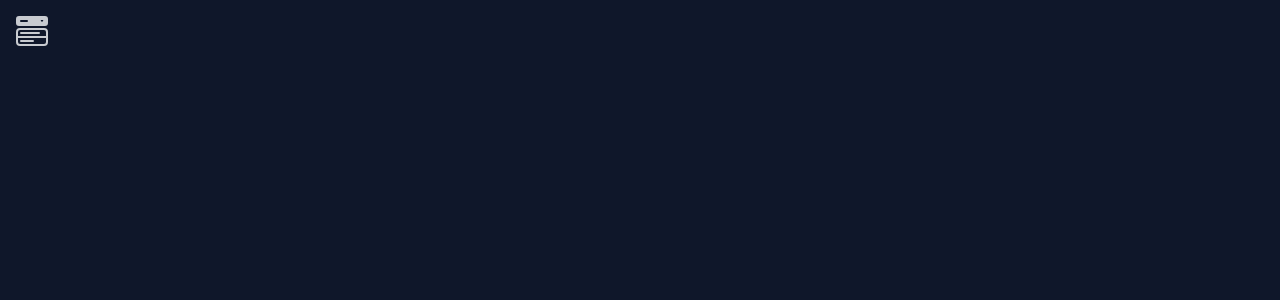
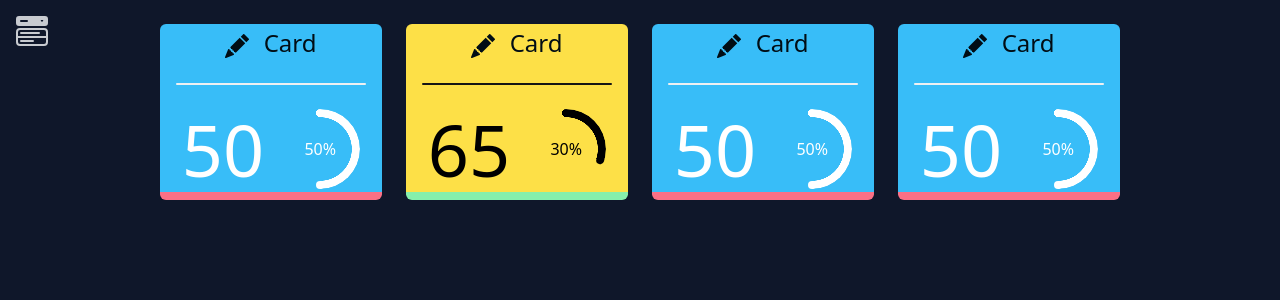
Before and after one commit to Mohitbhatt27/CRM-app, a React (Vite) app: page / in a window 1280 px wide. Shown: the top 300 px of the page. Built offline with nearby package versions, Linux system fonts and the light colour scheme; no server answers; sample sign-in values are in the browser's storage.

Commit message:
Added a highly reusable card

```diff
--- /dev/null
+++ b/src/components/Card.jsx
@@ -0,0 +1,34 @@
+function Card({
+  children,
+  fontColor = "text-white",
+  borderColor = "border-error",
+  dividerColor = "bg-gray-100",
+  background = "bg-primary",
+  titleText = "Card",
+  status = 50,
+  quantity = 50,
+}) {
+  return (
+    <div
+      className={`border-b-8 ${borderColor} w-64 h-44 ${background} rounded-md flex flex-col justify-center items-center py-2 transition ease-in-out delay-150 hover:-translate-y-1 hover:scale-110  duration-300 ...`}
+    >
+      <div className="text-primary-content text-2xl mb-2">
+        {children} <span>{titleText}</span>
+      </div>
+
+      <div className={`divider ${dividerColor} h-0.5 mx-4 rounded-sm`}></div>
+
+      <div className="flex justify-around gap-4 items-center mt-2">
+        <div className={`text-7xl ${fontColor}`}>{quantity}</div>
+        <div
+          className={`radial-progress ${fontColor}`}
+          style={{ "--value": status }}
+        >
+          {status}%
+        </div>
+      </div>
+    </div>
+  );
+}
+
+export default Card;
--- a/src/layouts/HomeLayout.jsx
+++ b/src/layouts/HomeLayout.jsx
@@ -44,8 +44,8 @@
               <a>Dashboard</a>
             </li>
 
-            <li className="absolute bottom-8 w-3/4">
-              <div className="w-full flex justify-center items-center btn-primary bg-blue-500">
+            <li className="absolute bottom-8 w-5/6">
+              <div className="w-full flex justify-center items-center bg-blue-500">
                 {!authState.isLoggedIn ? (
                   <>
                     <Link
--- a/src/pages/home/Home.jsx
+++ b/src/pages/home/Home.jsx
@@ -1,12 +1,35 @@
-import HomeLayout from "../../layouts/HomeLayout"
+import { BsFillPencilFill } from "react-icons/bs";
+
+import Card from "../../components/Card";
+import HomeLayout from "../../layouts/HomeLayout";
 function Home() {
   return (
+    <HomeLayout>
+      <div className="flex flex-row items-center justify-center gap-6 mt-6
+      ">
+        <Card>
+          <BsFillPencilFill className="inline mr-2" />
+        </Card>
+        <Card
+          status={30}
+          quantity={65}
+          background="bg-yellow-300"
+          borderColor="border-green-300"
+          fontColor="text-black"
+          dividerColor="bg-black"
+        >
+          <BsFillPencilFill className="inline mr-2" />
+        </Card>
+        <Card>
+          <BsFillPencilFill className="inline mr-2" />
+        </Card>
+        <Card>
+          <BsFillPencilFill className="inline mr-2" />
+        </Card>
 
-       <HomeLayout >
-
-        </HomeLayout>
-
-  )
+      </div>
+    </HomeLayout>
+  );
 }
 
-export default Home
+export default Home;
```
Also changed, not shown: .eslintrc.cjs.
